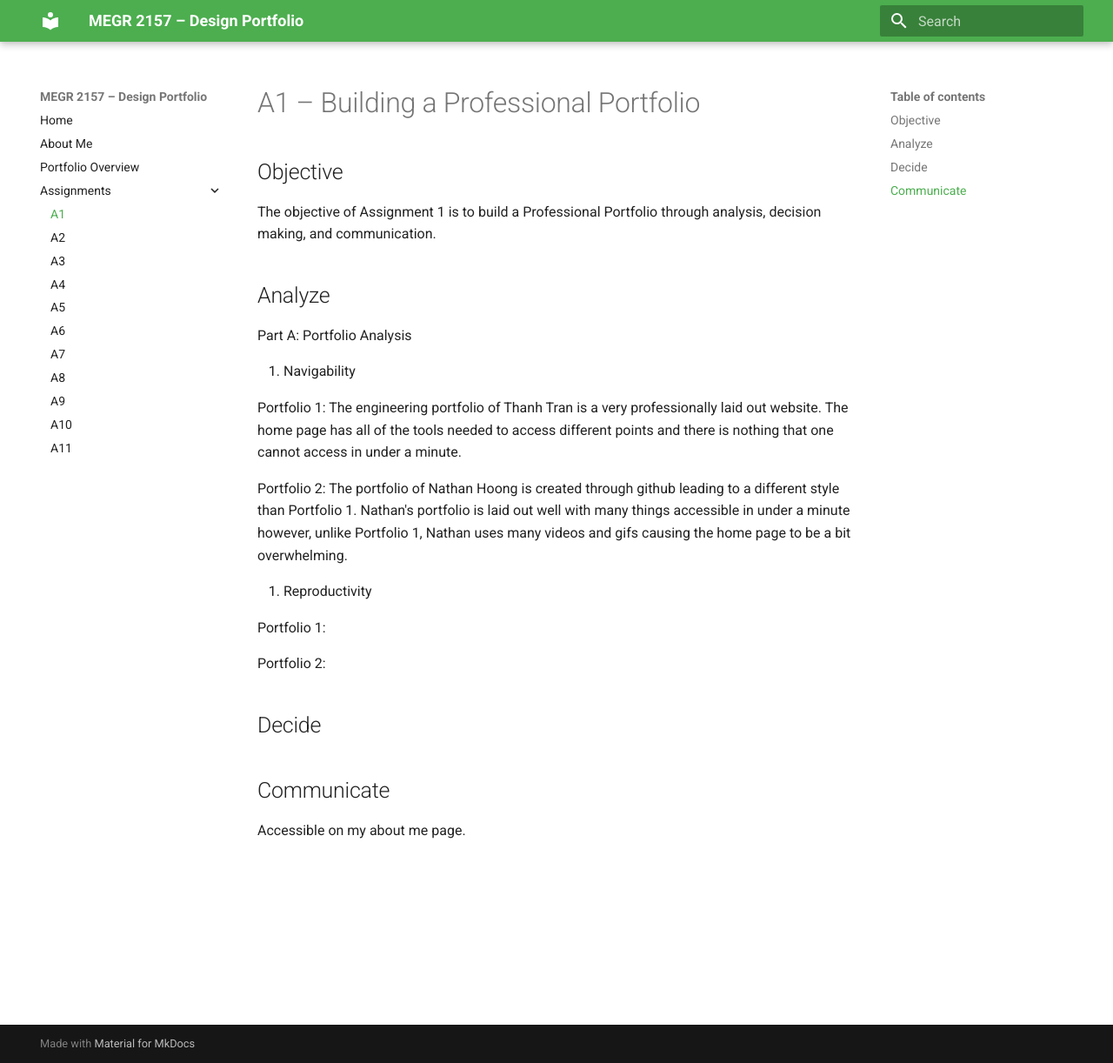
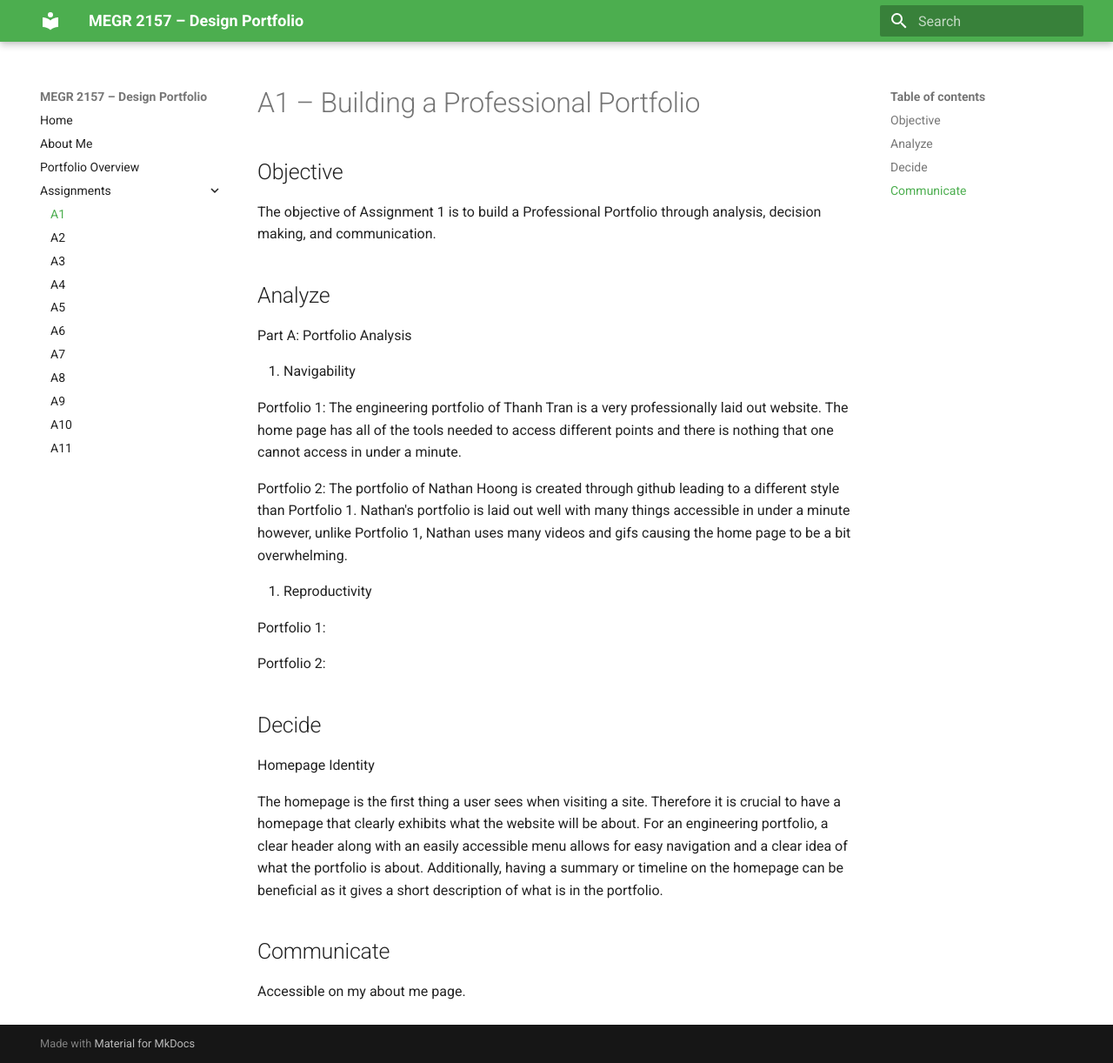
Before and after one commit to noaheme/design-projects-portfolio, an MkDocs documentation site: the page built from docs/assignments/A01/index.md, in a window 1280 px wide and 1222 px high. Shown: the whole window at 87% size. Built offline with MkDocs 1.6.1 and Material for MkDocs 9.7.7, drawn with Linux system fonts in a browser that asks for light colours.

Commit message:
Add section on homepage identity for portfolios
Added a section on homepage identity emphasizing its importance for user navigation and clarity in an engineering portfolio.

```diff
--- a/docs/assignments/A01/index.md
+++ b/docs/assignments/A01/index.md
@@ -21,6 +21,10 @@ Portfolio 2:
 
 ## Decide
 
+Homepage Identity
+
+  The homepage is the first thing a user sees when visiting a site. Therefore it is crucial to have a homepage that clearly exhibits what the website will be about. For an engineering portfolio, a clear header along with an easily accessible menu allows for easy navigation and a clear idea of what the portfolio is about. Additionally, having a summary or timeline on the homepage can be beneficial as it gives a short description of what is in the portfolio.
+
 
 ## Communicate
 
```
